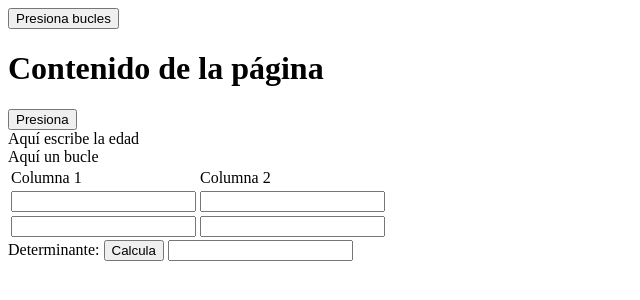
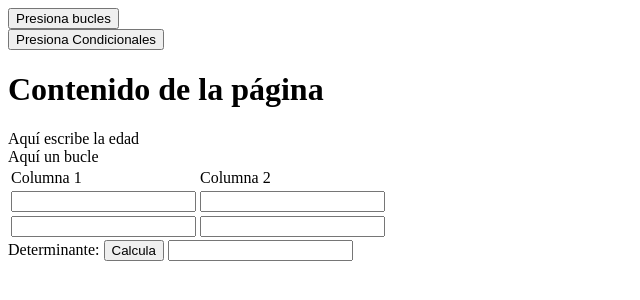
Before and after one commit to tecnologiassecundaria/inicial, a plain HTML site: page index.html in a window 1280 px wide. Shown: the whole page, without its empty margins (0-640 px from the left). Drawn offline with nearby package versions, Linux system fonts and the light colour scheme.

Commit message:
defer en script

```diff
--- a/index.html
+++ b/index.html
@@ -1,16 +1,19 @@
-<html>
+<!doctype html>
+<html lang="es">
 <head>
     <title>Página HTML</title>
  <script src="https://cdnjs.cloudflare.com/ajax/libs/mathjs/9.3.2/math.js"></script>
-<script  src="main.js">
+<script defer src="main.js">
 </script>
 </head>
 
 <body>
     <div id="capa1"><input type="button" value="Presiona bucles" onclick="bucles();">
     </div>
+    <div id="capa2"><input type="button" value="Presiona Condicionales" onclick="condicionales();">
+    </div>
 <h1>Contenido de la página</h1>
-<input type="button" value="Presiona" onclick="condicionales();">
+
 
 
 <!----
```
